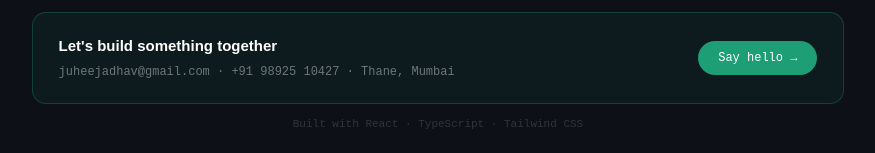
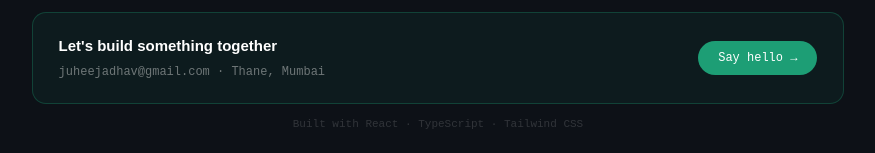
Before and after one commit to JuheeJadhav/MyPortfolio, a React (Vite) app: page / in a window 1280 px wide. Shown: the part 1653-1806 px from the top of the page, without its empty margins (202-1077 px from the left). Built offline with nearby package versions, Linux system fonts and the light colour scheme.

Commit message:
text changes

```diff
--- a/src/components/Contact.tsx
+++ b/src/components/Contact.tsx
@@ -98,7 +98,7 @@ export default function Contact() {
             fontFamily: "'JetBrains Mono', monospace",
             fontSize: 12, color: 'rgba(255,255,255,0.4)',
           }}>
-            juheejadhav@gmail.com · +91 98925 10427 · Thane, Mumbai
+            juheejadhav@gmail.com · Thane, Mumbai
           </p>
         </div>
         <a href="mailto:juheejadhav@gmail.com" style={{
```
